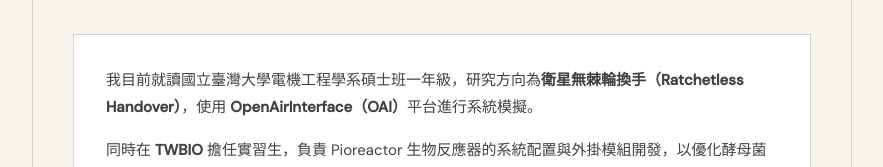
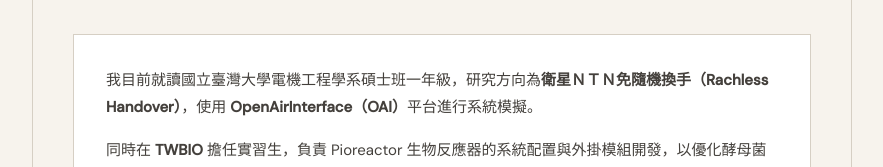
Before and after one commit to Thomas-Zhang-You-Wei/personal-website, a React (Vite) app: page / in a window 1280 px wide. Both pictures are taken after a click on the button "中文". Shown: the part 339-506 px from the top of the page, without its empty margins (198-1081 px from the left). Built offline with nearby package versions, Linux system fonts and the light colour scheme; a web font is replaced by a local one.

Commit message:
zh fix 2

```diff
--- a/src/App.jsx
+++ b/src/App.jsx
@@ -73,7 +73,7 @@
       sectionSkills: '技能',
       sectionInterests: '興趣',
       bio: [
-        <>我目前就讀國立臺灣大學電機工程學系碩士班一年級，研究方向為<b>衛星無棘輪換手（Ratchetless Handover）</b>，使用 <b>OpenAirInterface（OAI）</b>平台進行系統模擬。</>,
+        <>我目前就讀國立臺灣大學電機工程學系碩士班一年級，研究方向為<b>衛星ＮＴＮ免隨機換手（Rachless Handover）</b>，使用 <b>OpenAirInterface（OAI）</b>平台進行系統模擬。</>,
         <>同時在 <b>TWBIO</b> 擔任實習生，負責 Pioreactor 生物反應器的系統配置與外掛模組開發，以優化酵母菌培養條件、提升蝦紅素產量與製程效率。</>,
         <>此外，我也參與<b>太空酵素蛋白質支架</b>的商業化推進工作，研究在太空環境中以酵素降解 PET 材料，將其轉化為可供 3D 列印使用的原料。</>,
       ],
@@ -93,7 +93,7 @@
     projects: {
       placeholder: '詳細內容待補充…',
       items: [
-        { title: '衛星NTN免隨機換手',      tag: '研究',    desc: '以 OpenAirInterface (OAI) 平台模擬衛星無縫換手機制。' },
+        { title: '衛星NTN免隨機換手 Rachless Handover',      tag: '研究',    desc: '以 OpenAirInterface (OAI) 平台模擬衛星無縫換手機制。' },
         { title: 'Pioreactor 開源專案實作', tag: '工程',    desc: '開發自動化模組，優化酵母菌培養條件，提升蝦紅素產量。' },
         { title: '太空酵素蛋白質支架',  tag: '商業開發', desc: '研究在太空環境中以酵素降解 PET，推動相關材料的商業應用。' },
       ],
@@ -251,7 +251,7 @@
           <Rule />
           <div className="mt-4 flex items-center justify-between flex-wrap gap-2">
             <p className="text-sm text-[#78716c]">
-              {t.team} — <span className="font-semibold text-[#1c1917]">{t.teamName}</span>
+              {t.team} ： <span className="font-semibold text-[#1c1917]">{t.teamName}</span>
             </p>
             <span className="text-[11px] font-medium tracking-widest uppercase px-2 py-0.5 border border-[#d4a017] text-[#d4a017]">
               {t.champion}
```
